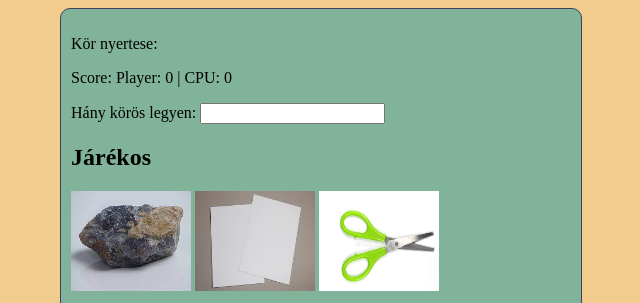
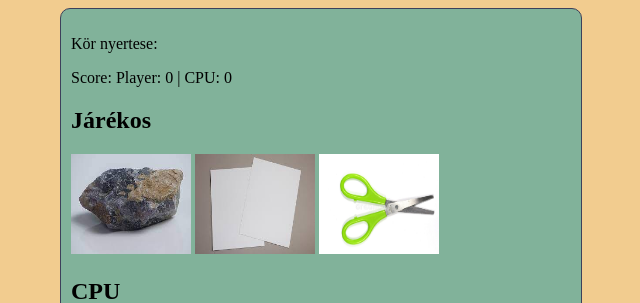
Before and after one commit to nydomi/doga-2022.10.14-, a plain HTML site: page index.html in a window 1280 px wide. Shown: the top 303 px of the page, without its empty margins (319-959 px from the left). Drawn offline with Linux system fonts and the light colour scheme.

Commit message:
végleges

```diff
--- a/index.html
+++ b/index.html
@@ -14,7 +14,6 @@
                 <p>Kör nyertese: <spna id="nyertes"></spna></p>
                 <p>Score: Player: <span id="pPoint">0</span> | CPU: <span id="cPoint">0</span></p>
 
-                <p>Hány körös legyen:  <input type="text" id="roundCount" oninput="rounds()"></p>
             </div>
             <div id="player">
                 <h2>Járékos</h2>
```
